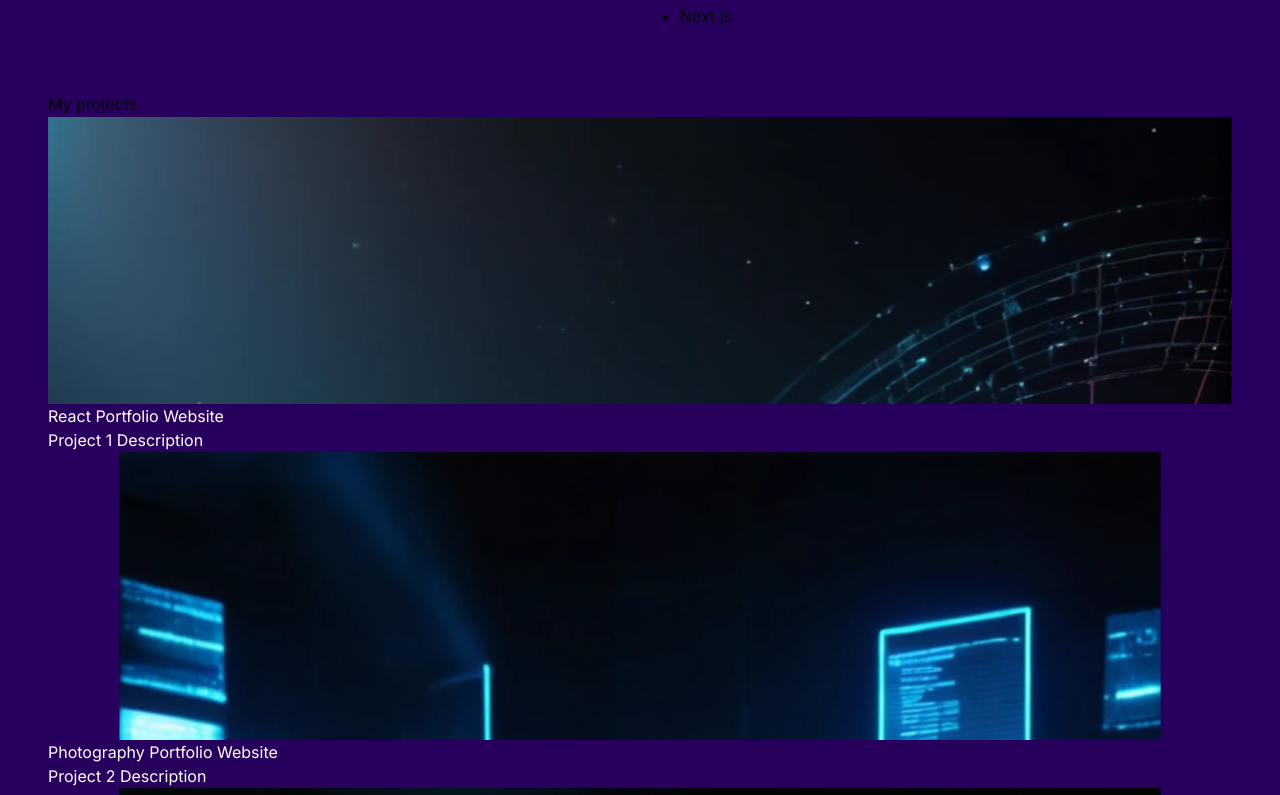
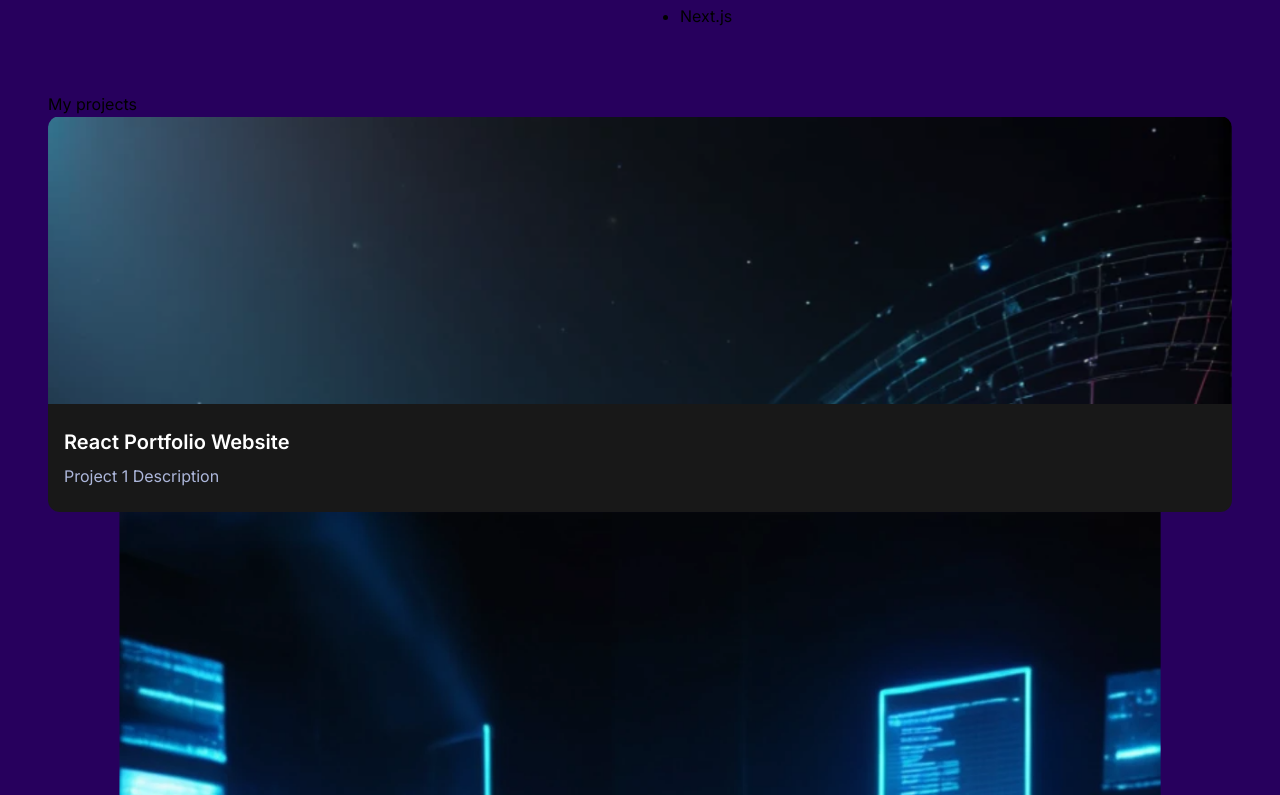
Before and after one commit to DavidAdam1323/my_portfolio_project, a Next.js app: page / in a window 1280 px wide. Shown: the part 1145-1940 px from the top of the page. Built offline with nearby package versions, Linux system fonts and the light colour scheme.

Commit message:
adding some styling inside ProjectCard component

```diff
--- a/src/app/components/ProjectCard.jsx
+++ b/src/app/components/ProjectCard.jsx
@@ -4,12 +4,13 @@ const ProjectCard = ({ imgUrl, title, description }) => {
   return (
     <div>
       <div
-        className="h-52 md:h-72"
+        className="h-52 md:h-72 rounded-t-xl relative"
         style={{ background: `url(${imgUrl})`, backgroundSize: "cover" }}
       ></div>
-      <div className="text-white">
-        <h5>{title}</h5>
-        <p>{description}</p>
+      <div className="overlay absolute"></div>
+      <div className="text-white rounded-b-xl bg-[#181818] py-6 px-4">
+        <h5 className="text-xl font-semibold mb-2">{title}</h5>
+        <p className="text-[#ADB7DB]">{description}</p>
       </div>
     </div>
   );
```
